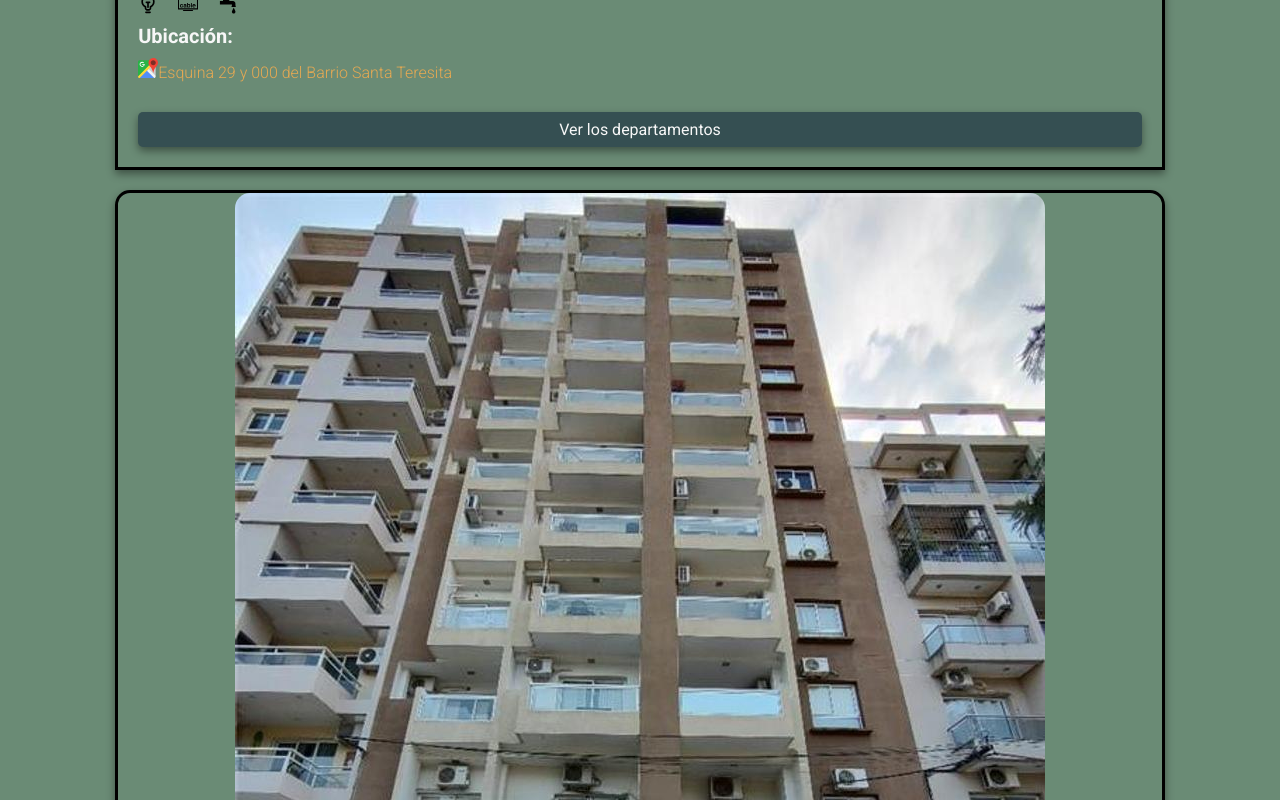
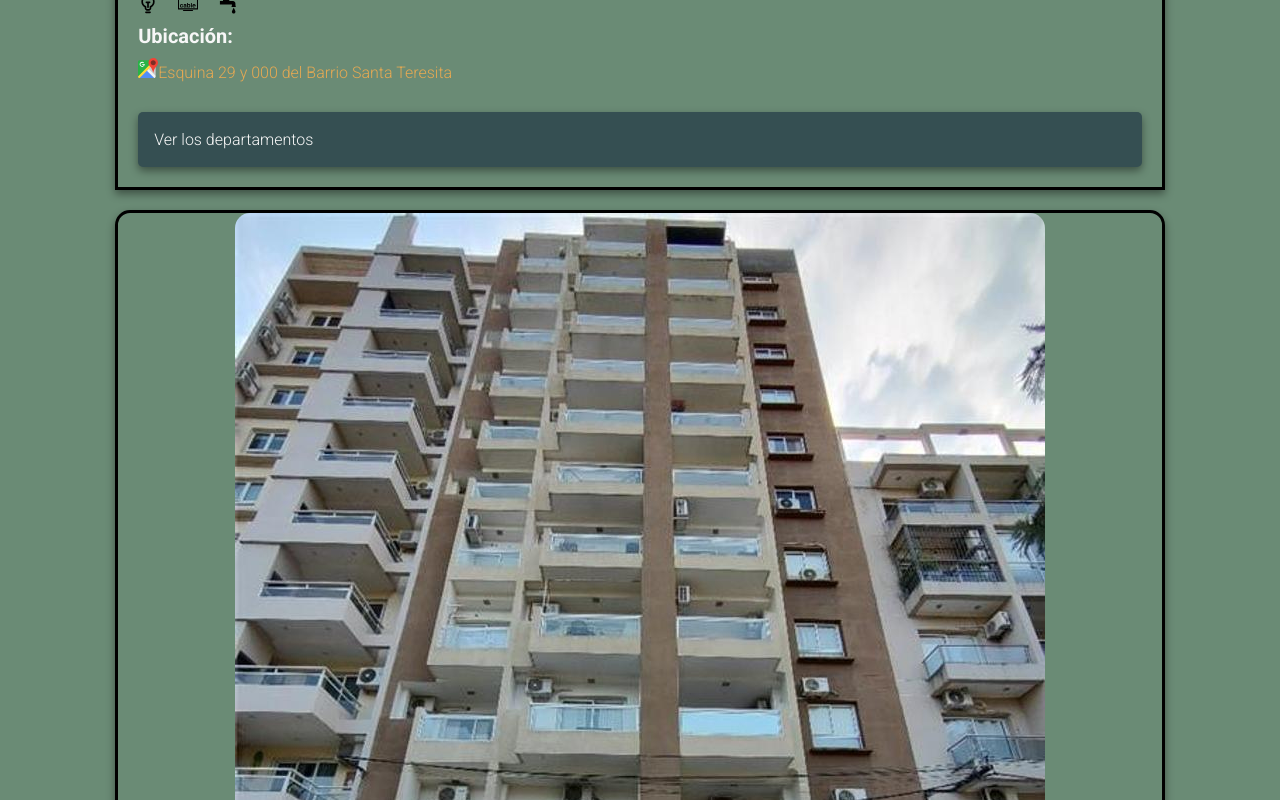
Before and after one commit to dether/Apartment-Rental, a React (Vite) app: page /Apartment-Rental/departments in a window 1280 px wide. Shown: the part 1500-2300 px from the top of the page. Built offline with nearby package versions, Linux system fonts and the light colour scheme.

Commit message:
fix Link

```diff
--- a/src/Component/Departaments/Departments.tsx
+++ b/src/Component/Departaments/Departments.tsx
@@ -1,6 +1,7 @@
 import React, { useState } from "react";
 import location from "../../utils/icon/location.svg"
 import apartmentData from "../../utils/apartmentData";
+import { Link } from "react-router-dom";
 
 interface GeneralDepartments {
 	types: string[];
@@ -72,10 +73,15 @@ const Departaments: React.FC = () => {
 								<p><img src={location}></img><a href={department.mapEmbedUrl} target="_blank"
 										rel="noopener noreferrer">{department.location}</a></p>
 								<button className="btn">
-									{" "}
+								<Link to={department.redirection}>
+							<p>
+							Ver los departamentos
+							</p>
+						</Link>
+									{/* {" "}
 									<a href={department.redirection}>
 										Ver los departamentos
-									</a>{" "}
+									</a>{" "} */}
 								</button>
 							</div>
 						</div>
```
